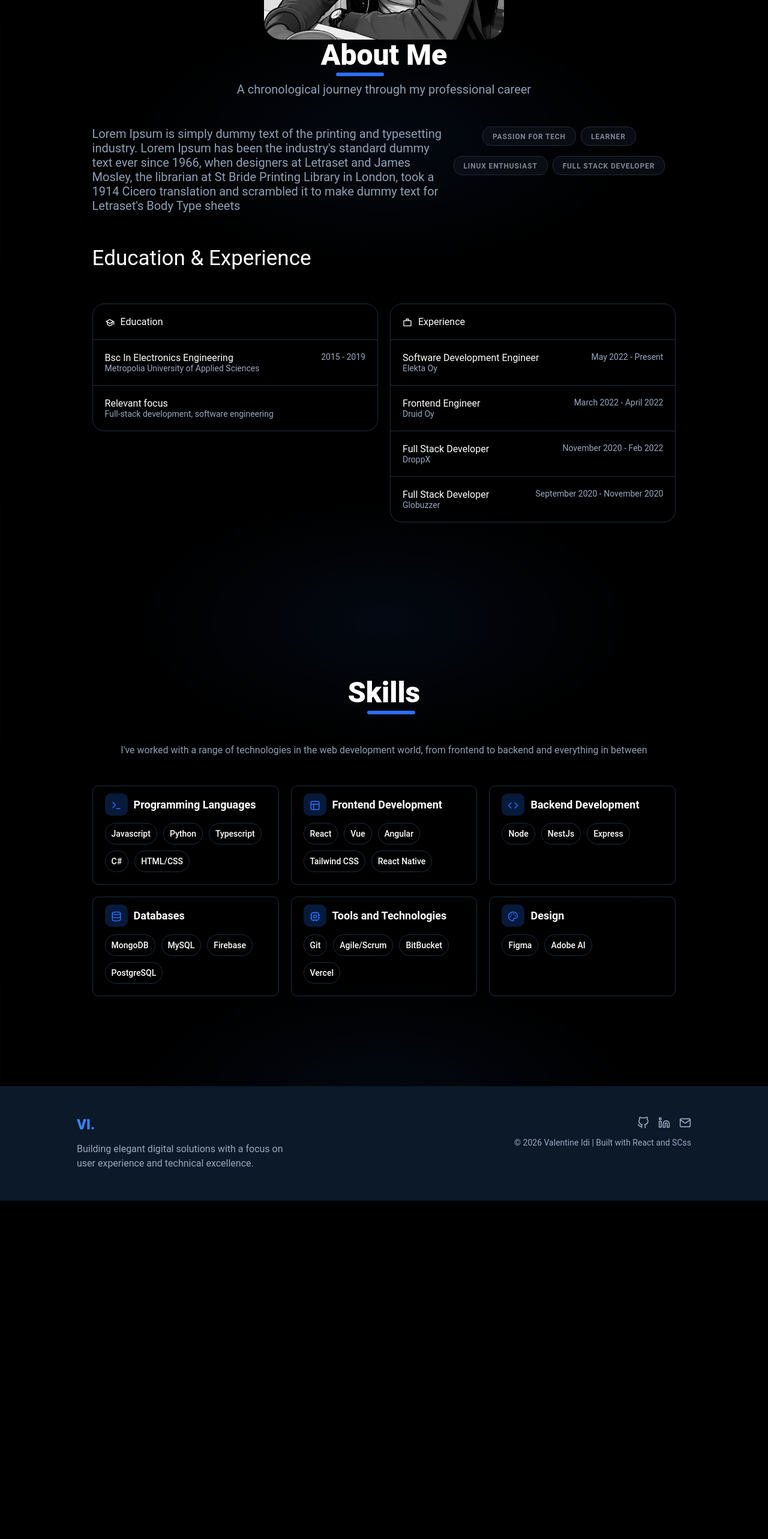
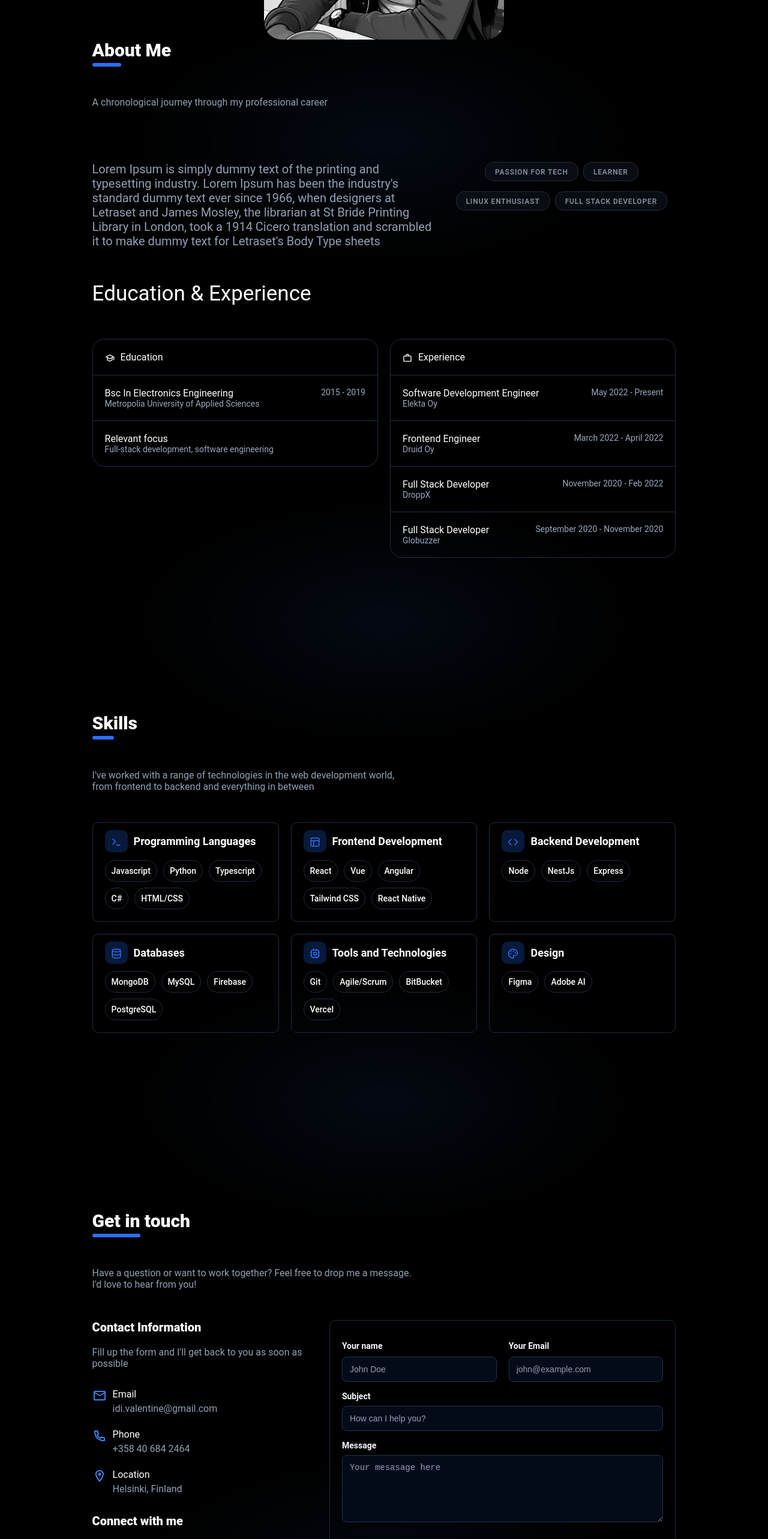
Before and after one commit to valentine-idi/portfolio, a React app: page / in a window 1280 px wide. Shown: the part 900-3466 px from the top of the page at 60% size. Before the commit the page ends 2902 px from the top, so only its background shows below. Built offline with nearby package versions, Linux system fonts and the light colour scheme; the HTML template or start-up script is replaced by a standard one.

Commit message:
get in touch section done

```diff
--- a/src/App.tsx
+++ b/src/App.tsx
@@ -3,6 +3,7 @@ import { Home } from "./components/home";
 import { About } from "./components/about";
 import { Skills } from "./components/skills";
 import { Footer } from "./components/footer";
+import { GetInTouch } from "./components/getInTouch";
 import styles from "./App.module.scss";
 
 function App() {
@@ -13,6 +14,7 @@ function App() {
         <Home />
         <About />
         <Skills />
+        <GetInTouch />
       </div>
       <Footer />
     </>
--- a/src/components/about/About.module.scss
+++ b/src/components/about/About.module.scss
@@ -9,14 +9,11 @@
   }
 
   .header::after {
-    @include headerAfter;
+    @include headerAfter($width: 48px);
   }
 
   .summary {
-    color: $text-colour-darker;
-    text-align: center;
-    font-size: $text-font-size;
-    padding: 10px 0;
+    @include description;
   }
 
   .aboutContainer {
--- a/src/components/footer/Footer.module.scss
+++ b/src/components/footer/Footer.module.scss
@@ -5,7 +5,7 @@
   background-color: #0b1929;
 
   .wrapper {
-    width: 80%;
+    width: 65%;
     margin: 0 auto;
     padding: 50px 0;
     max-width: $max-width;
--- a/src/components/footer/Footer.tsx
+++ b/src/components/footer/Footer.tsx
@@ -39,7 +39,7 @@ const Footer = () => {
           </div>
 
           <div className={styles.copyright}>
-            © 2026 Valentine Idi | Built with React and SCss
+            © 2026 Valentine Idi | Built with React and SCSS
           </div>
         </div>
       </div>
--- /dev/null
+++ b/src/components/getInTouch/GetInTouch.module.scss
@@ -0,0 +1,189 @@
+@use "../../styles/abstracts/mixins" as *;
+@use "../../styles/abstracts/variables" as *;
+
+.container {
+  @include container;
+  padding: 150px 0;
+
+  .mainHeader {
+    @include header;
+
+    &::after {
+      @include headerAfter;
+    }
+  }
+
+  .description {
+    @include description;
+  }
+
+  .left {
+    .leftHeader {
+      font-size: 20px;
+      font-weight: 800;
+    }
+    .leftDescription {
+      padding: 20px 0;
+      color: $text-colour-darker;
+    }
+
+    .contactWrapper {
+      .contactGroup {
+        display: flex;
+        justify-content: flex-start;
+        gap: 10px;
+
+        padding: 12px 0;
+
+        .contactLeft {
+          color: #3b82f6;
+          font-size: 24px;
+        }
+
+        .contactRight div {
+          &:first-child {
+            padding-bottom: 5px;
+          }
+
+          &:last-child {
+            color: $text-colour-darker;
+          }
+        }
+      }
+    }
+
+    .connect {
+      font-size: 20px;
+      font-weight: 800;
+      padding: 20px 0;
+    }
+
+    .iconGroup {
+      display: flex;
+      justify-content: flex-start;
+      align-items: center;
+
+      span {
+        margin-right: 10px;
+        padding: 8px 10px;
+        border-radius: 50%;
+        font-size: 26px;
+        color: $text-colour-darker;
+        background: #1e2b40;
+        cursor: pointer;
+        transition: background 0.5s ease-in-out;
+
+        &:not(:first-child) {
+          padding: 8px 12px;
+        }
+
+        &:first-child {
+          font-size: 30px;
+        }
+
+        &:hover {
+          background: #3b82f6;
+          color: black;
+        }
+      }
+
+      .connectIcons {
+        display: flex;
+        justify-content: center;
+        align-items: center;
+      }
+    }
+  }
+
+  .flexWrapper {
+    display: flex;
+    justify-content: space-between;
+    gap: 20px;
+
+    .right {
+      @include border;
+      border-radius: 10px;
+      padding: 20px;
+      flex-basis: 65%;
+
+      .inputGroup {
+        display: flex;
+        justify-content: space-between;
+        gap: 20px;
+        position: relative;
+        padding: 20px 0;
+
+        &:first-child {
+          padding-top: 40px;
+        }
+
+        .inputRight,
+        .inputLeft {
+          position: relative;
+          flex-basis: 50%;
+
+          label {
+            top: -26px;
+          }
+        }
+
+        input {
+          padding: 12px;
+        }
+
+        textarea {
+          min-height: 112px;
+          padding: 12px;
+        }
+
+        input,
+        textarea {
+          width: 100%;
+          border: 1px solid #23334d;
+          border-radius: 8px;
+          outline: none;
+          background: #030b19;
+          color: #f3f6fc;
+
+          font-size: 14px;
+          transition:
+            border-color 500ms ease,
+            box-shadow 500ms ease;
+
+          &::placeholder {
+            color: $text-colour-darker;
+          }
+
+          &:focus {
+            border: 1px solid #3b82f6;
+          }
+        }
+
+        label {
+          position: absolute;
+          left: 0;
+          top: -4px;
+          color: #f3f6fc;
+          font-size: 14px;
+          font-weight: 600;
+        }
+
+        button {
+          width: 100%;
+          height: 40px;
+          border: 0;
+          border-radius: 10px;
+          background: #3b82f6;
+          color: #06101f;
+          font-size: 14px;
+          font-weight: 500;
+          cursor: pointer;
+          box-shadow: 0 8px 20px rgba(59, 130, 246, 0.28);
+          transition:
+            background 180ms ease,
+            transform 180ms ease;
+        }
+      }
+    }
+  }
+}
--- /dev/null
+++ b/src/components/getInTouch/GetInTouch.tsx
@@ -0,0 +1,105 @@
+import { IconContext } from "react-icons";
+import { MdOutlineMail, MdOutlineLocationOn } from "react-icons/md";
+import { RiPhoneLine } from "react-icons/ri";
+import { FiGithub, FiLinkedin, FiMail } from "react-icons/fi";
+import styles from "./GetInTouch.module.scss";
+
+const GetInTouch = () => {
+  const contacts = [
+    {
+      name: "Email",
+      value: "idi.valentine@gmail.com",
+      icon: <MdOutlineMail />,
+    },
+
+    {
+      name: "Phone",
+      value: "+358 40 684 2464",
+      icon: <RiPhoneLine />,
+    },
+
+    {
+      name: "Location",
+      value: "Helsinki, Finland",
+      icon: <MdOutlineLocationOn />,
+    },
+  ];
+
+  return (
+    <div className={styles.container}>
+      <div className={styles.mainHeader}>Get in touch</div>
+      <div className={styles.description}>
+        Have a question or want to work together? Feel free to drop me a
+        message. I'd love to hear from you!
+      </div>
+
+      <div className={styles.flexWrapper}>
+        <div className={styles.left}>
+          <div className={styles.leftHeader}>Contact Information</div>
+          <div className={styles.leftDescription}>
+            Fill up the form and I'll get back to you as soon as possible
+          </div>
+
+          <div className={styles.contactWrapper}>
+            {contacts.map(({ name, value, icon }) => (
+              <div className={styles.contactGroup}>
+                <div className={styles.contactLeft}>{icon}</div>
+                <div className={styles.contactRight}>
+                  <div>{name}</div>
+                  <div>{value}</div>
+                </div>
+              </div>
+            ))}
+          </div>
+
+          <div className={styles.connect}>Connect with me</div>
+          <div className={styles.iconGroup}>
+            <span>
+              <IconContext.Provider
+                value={{ className: `${styles.connectIcons}` }}
+              >
+                <FiGithub />
+              </IconContext.Provider>
+            </span>
+            <span>
+              <FiLinkedin />
+            </span>
+            <span>
+              <FiMail />
+            </span>
+          </div>
+        </div>
+
+        <div className={styles.right}>
+          <div className={styles.inputGroup}>
+            <div className={styles.inputLeft}>
+              <label>Your name</label>
+              <input type="text" placeholder="John Doe" />
+            </div>
+
+            <div className={styles.inputRight}>
+              <label>Your Email</label>
+              <input type="text" placeholder="john@example.com" />
+            </div>
+          </div>
+
+          <div className={styles.inputGroup}>
+            <label>Subject</label>
+            <input type="text" placeholder="How can I help you?" />
+          </div>
+
+          <div className={styles.inputGroup}>
+            <label>Message</label>
+            <textarea placeholder="Your mesasage here" />
+          </div>
+
+          <div className={styles.inputGroup}>
+            <button>Send Message</button>
+          </div>
+        </div>
+      </div>
+    </div>
+  );
+};
+
+export default GetInTouch;
--- /dev/null
+++ b/src/components/getInTouch/index.ts
@@ -0,0 +1 @@
+export { default as GetInTouch } from "./GetInTouch";
--- a/src/components/skills/Skills.module.scss
+++ b/src/components/skills/Skills.module.scss
@@ -11,13 +11,11 @@
   }
 
   .header::after {
-    @include headerAfter(458px);
+    @include headerAfter($width: 36px);
   }
 
   .description {
-    color: $text-colour-darker;
-    padding: 50px 0;
-    text-align: center;
+    @include description;
   }
 
   .skills {
@@ -26,7 +24,7 @@
     gap: 20px;
 
     .gridWrapper {
-      border: 1px solid #202c40;
+      @include border;
       padding: 20px;
       border-radius: 10px;
 
--- a/src/styles/abstracts/_mixins.scss
+++ b/src/styles/abstracts/_mixins.scss
@@ -1,12 +1,15 @@
+@use "./variables" as *;
+
 @mixin displayFlex {
   display: flex;
   justify-content: space-between;
   align-items: center;
 }
 
-@mixin flex {
+@mixin flex($gap: 20px) {
   display: flex;
   justify-content: space-between;
+  gap: $gap;
 }
 
 @mixin header {
@@ -14,17 +17,17 @@
   margin: 0;
   padding-bottom: 14px;
 
-  font-size: clamp(48px, 2vw, 72px);
+  font-size: clamp(30px, 2vw, 45px);
   font-weight: 800;
   line-height: 0.9;
-  text-align: center;
+  text-align: left;
 }
 
-@mixin headerAfter($left: 406px) {
+@mixin headerAfter($left: 0, $width: 80px) {
   position: absolute;
   bottom: 0;
   left: $left;
-  width: 80px;
+  width: $width;
   height: 6px;
   border-radius: 999px;
   content: "";
@@ -35,3 +38,14 @@
   width: 95%;
   margin: 0 auto;
 }
+
+@mixin description {
+  color: $text-colour-darker;
+  padding: 50px 0;
+  text-align: left;
+  width: 55%;
+}
+
+@mixin border {
+  border: 1px solid #202c40;
+}
```
